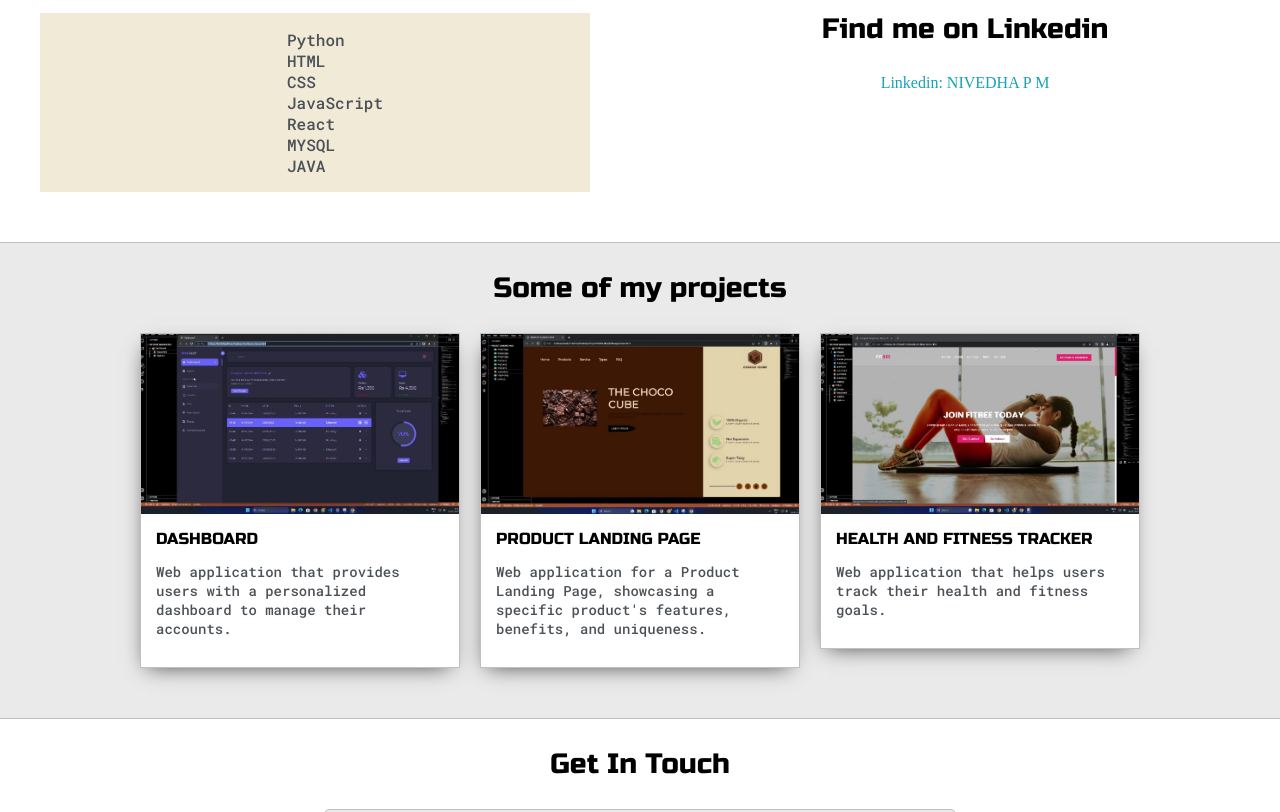
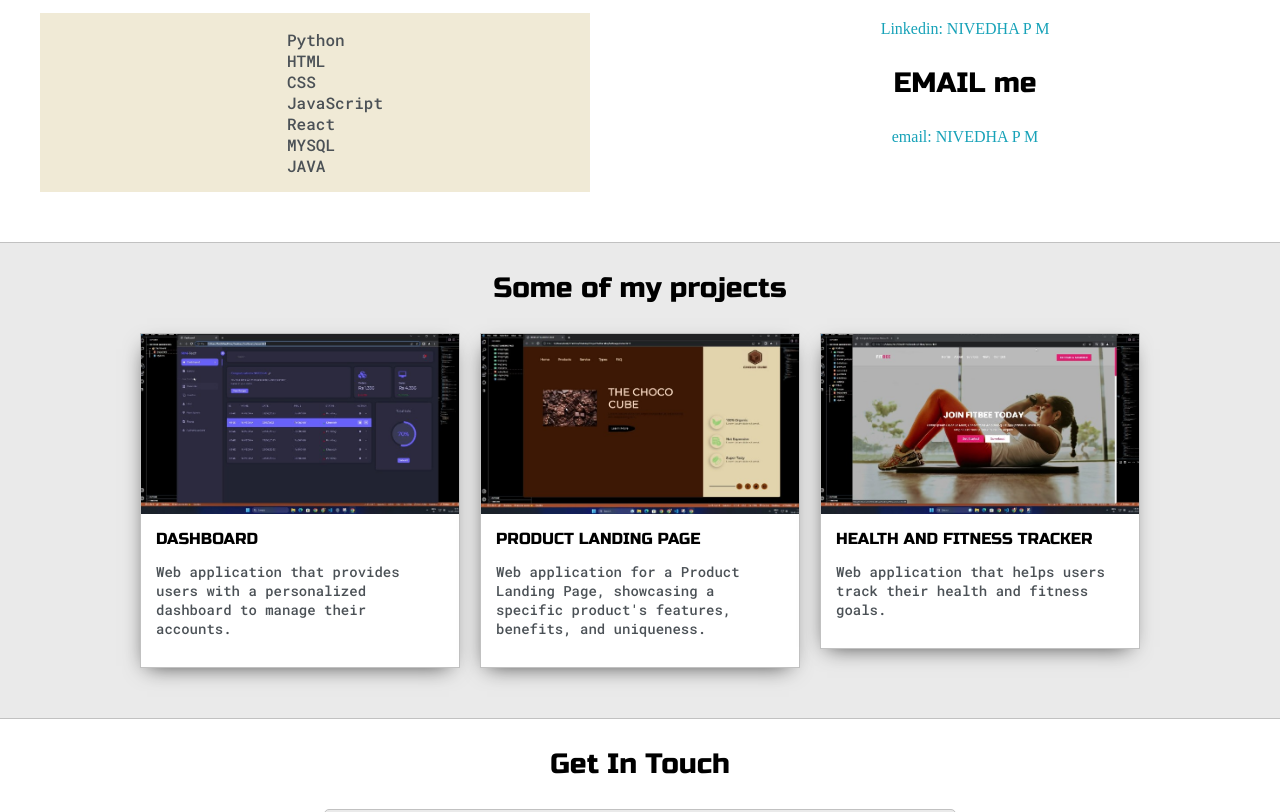
Before and after one commit to nivedhapm/Portfolio, a plain HTML site: page index.html in a window 1280 px wide. Shown: the part 1184-1996 px from the top of the page. Drawn offline with Linux system fonts and the light colour scheme.

Commit message:
index.html

```diff
--- a/index.html
+++ b/index.html
@@ -113,6 +113,11 @@
 
 					<a target="_blank" href="https://www.linkedin.com/in/nivedha-p-m">Linkedin: NIVEDHA P M</a>
 
+					<h3>EMAIL me</h3>
+
+                                        <a target="_blank" href="nivedha110401@gmail.com">email: NIVEDHA P M</a>
+
+
 				</div>
 			</div>
 
```
